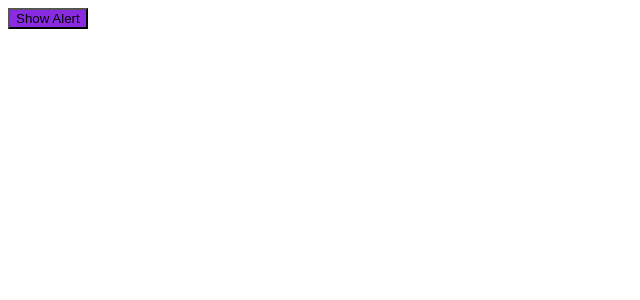
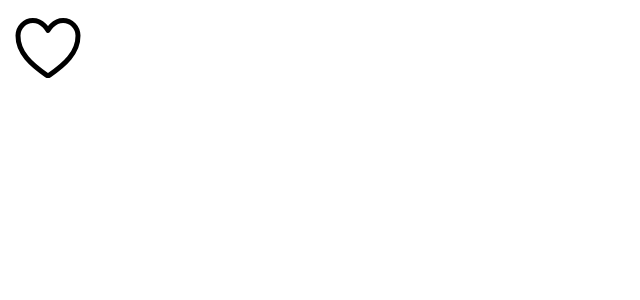
Before and after one commit to aegon78/react-app, a React (Vite) app: page / in a window 1280 px wide. Shown: the top 300 px of the page, without its empty margins (0-640 px from the left). Built offline with nearby package versions, Linux system fonts and the light colour scheme.

Commit message:
added gitignore

```diff
--- a/package.json
+++ b/package.json
@@ -12,7 +12,8 @@
   "dependencies": {
     "bootstrap": "^5.3.8",
     "react": "^19.2.6",
-    "react-dom": "^19.2.6"
+    "react-dom": "^19.2.6",
+    "react-icons": "^5.6.0"
   },
   "devDependencies": {
     "@eslint/js": "^10.0.1",
--- a/src/App.jsx
+++ b/src/App.jsx
@@ -1,15 +1,20 @@
 import { useState } from 'react'
 import Alert from './components/Alert'
 import Button from './components/Button'
+import Like from './components/Like'
+
 function App() {
 
-  const [alertVisibility, setAlertVisibility] = useState(false)
+  // const [alertVisibility, setAlertVisibility] = useState(false)
 
   return (
     <div>
-      {alertVisibility && <Alert onClose={()=> setAlertVisibility(false)}>My alert</Alert>}
+      {
+        <Like onClick={ ()=> console.log('clicked')}/>
+      /* {alertVisibility && <Alert onClose={()=> setAlertVisibility(false)}>My alert</Alert>}
 
-      <Button onClick={()=> setAlertVisibility(true)}></Button>
+      <Button onClick={()=> setAlertVisibility(true)}></Button> */
+      }
     </div>
   )
 
--- /dev/null
+++ b/src/components/Like.jsx
@@ -0,0 +1,12 @@
+import { useState } from 'react'
+import { IoHeartSharp, IoHeartOutline } from 'react-icons/io5'
+
+function Like(onClick){
+    const [status, setStatus] = useState(false)
+
+    if (status) return <IoHeartSharp size='5rem' color='#ff6b81' onClick={()=> setStatus(false)}/>
+    return <IoHeartOutline size='5rem' onClick={()=> setStatus(true)}/>
+
+}
+
+export default Like
```
Also changed, not shown: 2 other files (tests, documents, lock files or other folders).
